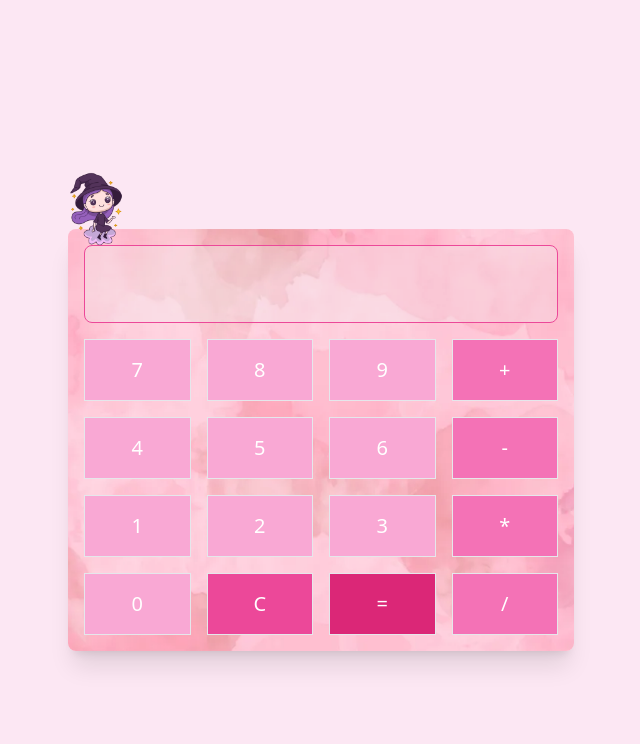
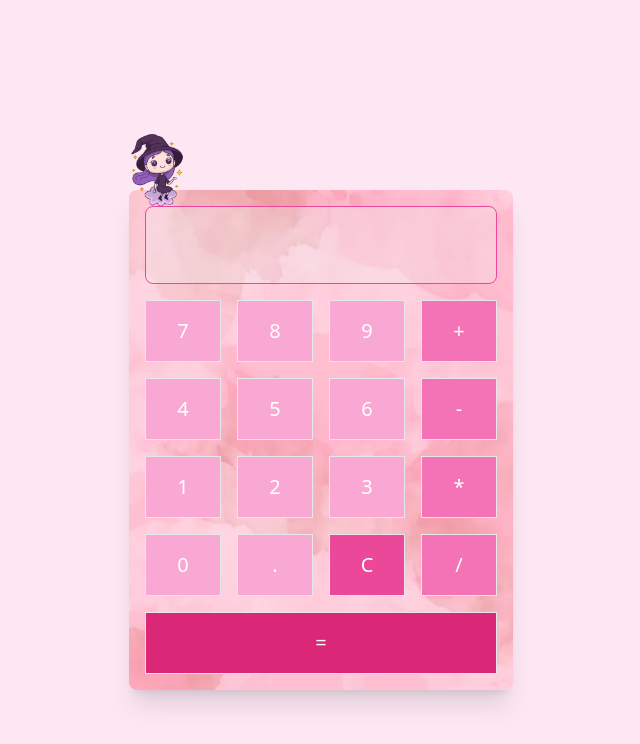
Before and after one commit to rufaidajahan/calculator, a plain HTML site: page index.html in a window 1280 px wide. Shown: the whole page, without its empty margins (319-959 px from the left). Drawn offline with nearby package versions, Linux system fonts and the light colour scheme.

Commit message:
Update index.html

```diff
--- a/index.html
+++ b/index.html
@@ -10,7 +10,7 @@
 
 <body class="bg-pink-100 flex justify-center items-center min-h-screen">
 
-  <div class="relative w-100">
+  <div class="relative w-96">
 
     <img src="witch.png" alt="Witch" class="absolute top-[20px] left-[-10px] w-30 h-20" />
 
@@ -35,32 +35,40 @@
         <button class="btn bg-pink-400 text-white text-xl border p-4 hover:bg-pink-500 active:bg-pink-600" onclick="append('*')">*</button>
 
         <button class="btn bg-pink-300 text-white text-xl border p-4 hover:bg-pink-400 active:bg-pink-500" onclick="append(0)">0</button>
+        <button class="btn bg-pink-300 text-white text-xl border p-4 hover:bg-pink-400 active:bg-pink-500" onclick="append('.')">.</button>
         <button id="clearBtn" class="btn bg-pink-500 text-white text-xl border p-4 hover:bg-pink-600 active:bg-pink-700">C</button>
-        <button class="btn bg-pink-600 text-white text-xl border p-4 hover:bg-pink-700 active:bg-pink-800" onclick="calculate()">=</button>
         <button class="btn bg-pink-400 text-white text-xl border p-4 hover:bg-pink-500 active:bg-pink-600" onclick="append('/')">/</button>
+
+        <button class="btn bg-pink-600 text-white text-xl border p-4 col-span-4 hover:bg-pink-700 active:bg-pink-800" onclick="calculate()">=</button>
       </div>
     </div>
   </div>
+
   <script>
     const display = document.getElementById("display");
-
     const clearButton = document.getElementById("clearBtn");
 
     clearButton.addEventListener("click", clear);
 
     function append(input) {
+        if (input === '.' && display.value.includes('.')) {
+            return;
+        }
         display.value += input;
     }
 
     function clear() {
-    console.log("Clear function triggered");
         display.value = "";
     }
 
-function calculate(){
+    function calculate() {
+        try {
             display.value = eval(display.value);
+        } catch (e) {
+            display.value = "Error"; // Display error if the expression is invalid
         }
+    }
+  </script>
 
-  </script>
 </body>
 </html>
```
Lines whose indentation alone changed are shown as unchanged.
